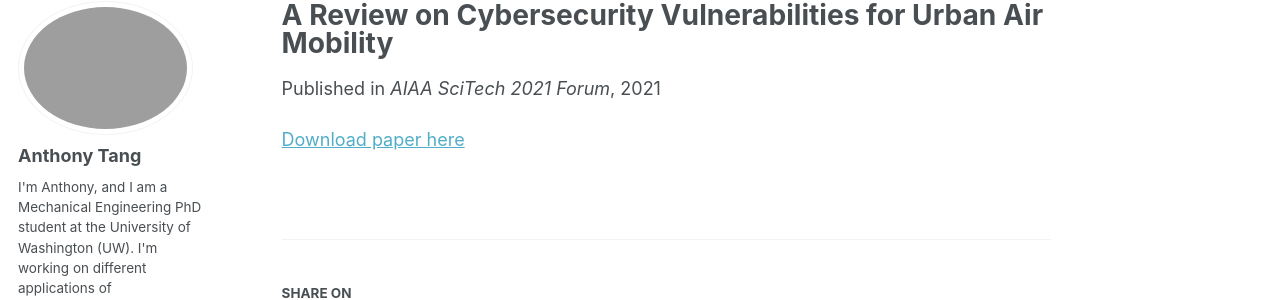
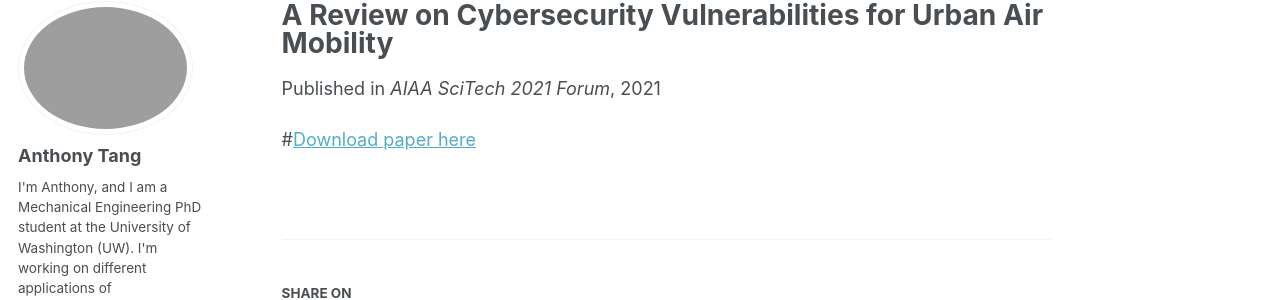
Before and after one commit to antang808/academic, a Jekyll site: the page built from _portfolio/2021-1-4-UAM-cybersecurity.md, in a window 1280 px wide. Shown: the part 117-417 px from the top of the page. Built offline with Jekyll 4.4.1, drawn with Linux system fonts in a browser that asks for light colours; some web fonts are replaced.

```diff
--- a/_portfolio/2021-1-4-UAM-cybersecurity.md
+++ b/_portfolio/2021-1-4-UAM-cybersecurity.md
@@ -14,4 +14,4 @@ paperurl: 'https://arc.aiaa.org/doi/abs/10.2514/6.2021-0773'
 
 ---
 
-[Download paper here](https://github.com/antang808/antang808.github.io/files/6334680/A.Review.of.Cybersecurity.Vulnerabilities.for.UAM.Final.Draft.2.pdf)
+#[Download paper here](https://github.com/antang808/antang808.github.io/files/6334680/A.Review.of.Cybersecurity.Vulnerabilities.for.UAM.Final.Draft.2.pdf)
```
